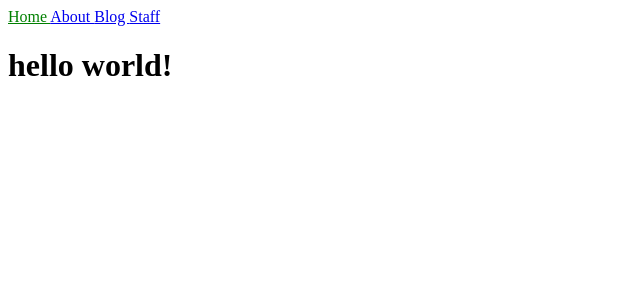
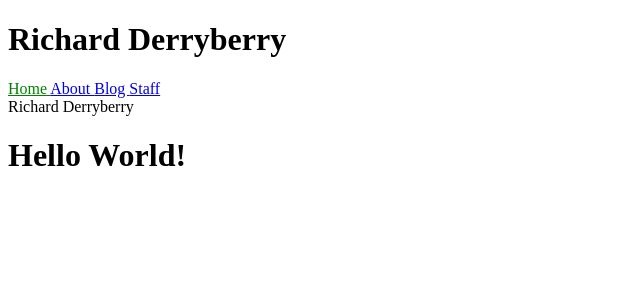
Before and after one commit to rderryberry/rderryberry.github.io, a Jekyll site: the page built from index.html, in a window 1280 px wide. Shown: the top 300 px of the page, without its empty margins (0-640 px from the left). Built offline with Jekyll 4.4.1, drawn with Linux system fonts in a browser that asks for light colours.

Commit message:
Commiting local changes to deal with merge.

```diff
--- a/Gemfile
+++ b/Gemfile
@@ -6,9 +6,9 @@ git_source(:github) { |repo_name| "https://github.com/#{repo_name}" }
 
 # gem "rails"
 
-# gem "jekyll", "~> 4.2"
+gem "jekyll", "~> 4.2"
 
-gem "github-pages", "~> 219", group: :jekyll_plugins
+# gem "github-pages", "~> 219", group: :jekyll_plugins
 
 group :jekyll_plugins do
   gem 'jekyll-sitemap'
--- a/_config.yml
+++ b/_config.yml
@@ -1,3 +1,5 @@
+title: "Richard Derryberry"
+
 collections:
   authors:
     output: true
@@ -24,4 +26,4 @@ plugins:
   - jekyll-seo-tag
 
 # Build settings
-remote_theme: alshedivat/al-folio
+# remote_theme: alshedivat/al-folio
--- a/_includes/navigation.html
+++ b/_includes/navigation.html
@@ -1,3 +1,6 @@
+<h1>{{ site.title }}</h1>
+<aside>
+    <div class="container">
         <nav>
             {% for item in site.data.navigation %}
                 <a href="{{ item.link }}" {% if page.url == item.link %}class="current"{% endif %}>
@@ -5,3 +8,7 @@
                 </a>
             {% endfor %}
         </nav>
+    </div>
+</aside>
+
+<header>{{ site.title }}</header>
--- a/index.html
+++ b/index.html
@@ -1,4 +1,4 @@
 ---
 title: Home
 ---
-<h1>{{ "Hello World!" | downcase }}</h1>
+<h1>{{ "Hello World!"}}</h1>
```
Also changed, not shown: 11 other files. Lines whose indentation alone changed are shown as unchanged.
